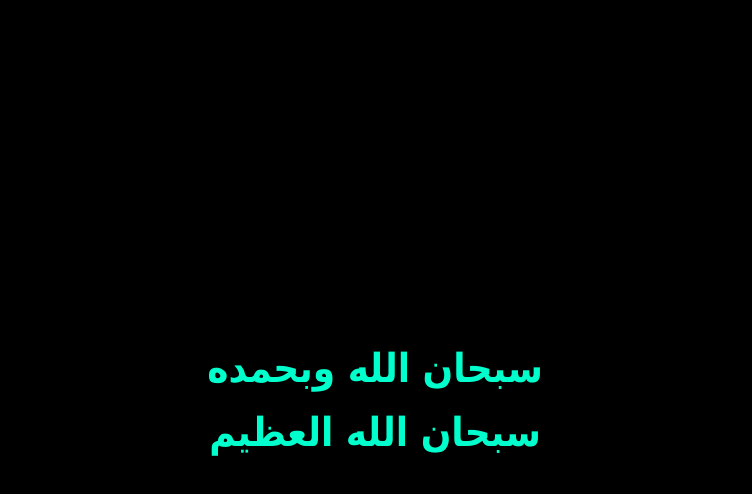
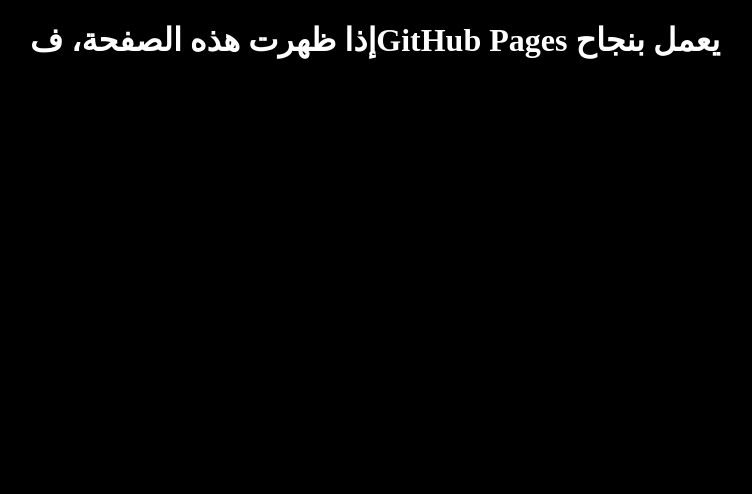
Before and after one commit to mm26102010/the-golden-brain, a plain HTML site: page index.html in a window 1280 px wide. Shown: the whole page, without its empty margins (265-1017 px from the left). Drawn offline with Linux system fonts and the light colour scheme.

Commit message:
Update index.html

```diff
--- a/index.html
+++ b/index.html
@@ -1,30 +1,10 @@
 <!DOCTYPE html>
-<html lang="ar" dir="rtl">
+<html lang="ar">
 <head>
   <meta charset="UTF-8">
-  <meta name="viewport" content="width=device-width, initial-scale=1.0">
-  <title>المسبّح</title>
-  <style>
-    body {
-      margin: 0;
-      padding: 0;
-      background-color: #000;
-      color: #00ffcc;
-      display: flex;
-      justify-content: center;
-      align-items: center;
-      height: 100vh;
-      font-family: 'Tahoma', sans-serif;
-      text-align: center;
-    }
-
-    h1 {
-      font-size: 2.5em;
-      line-height: 1.6;
-    }
-  </style>
+  <title>اختبار تشغيل</title>
 </head>
-<body>
-  <h1>سبحان الله وبحمده<br>سبحان الله العظيم</h1>
+<body style="background:black;color:white;text-align:center;">
+  <h1>إذا ظهرت هذه الصفحة، فGitHub Pages يعمل بنجاح</h1>
 </body>
 </html>
```
